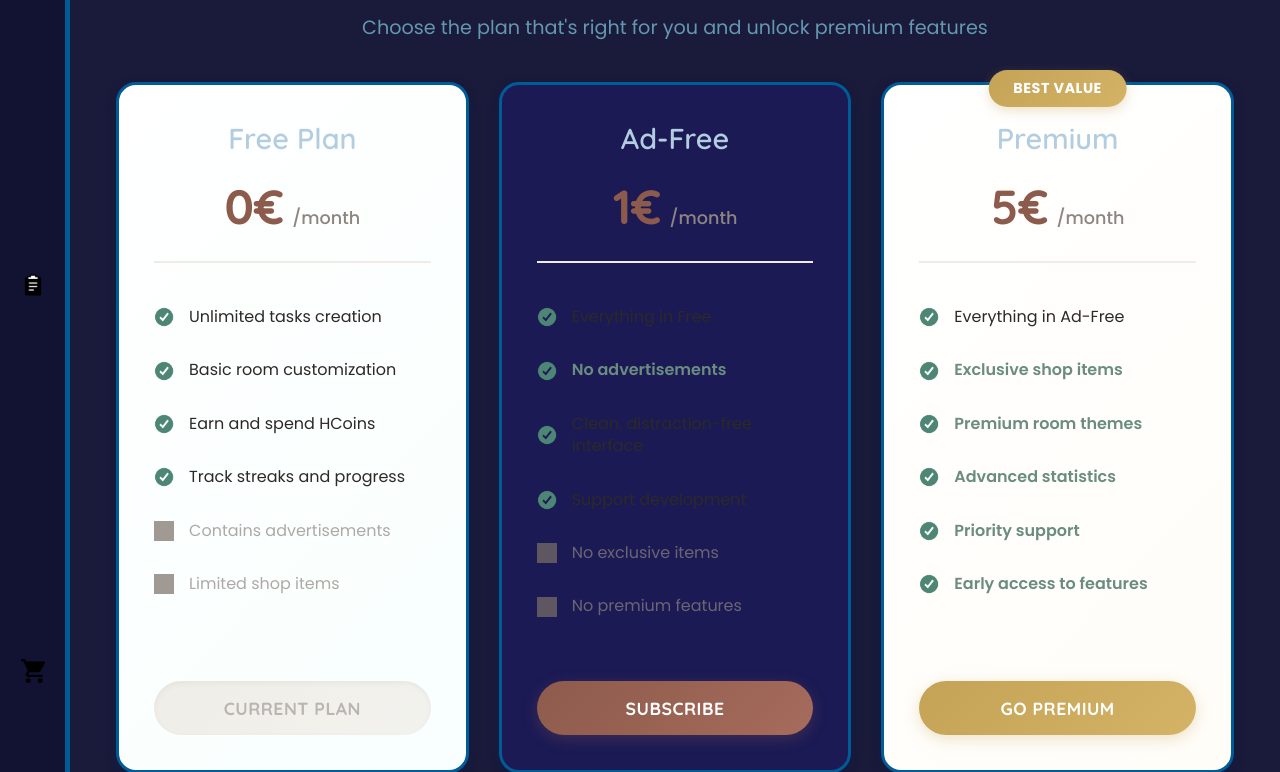
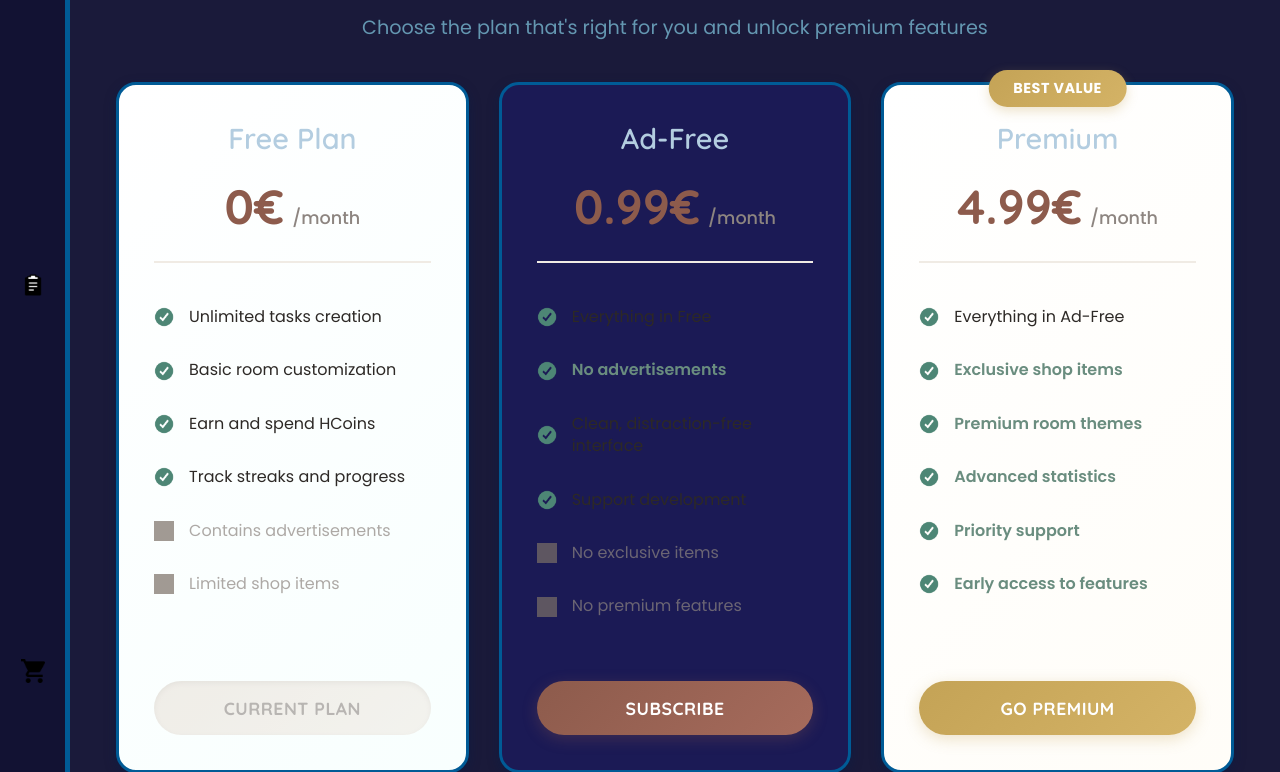
Before and after one commit to JorgeCsstro/Habitus, a PHP site: page /pages/subscription.php in a window 1280 px wide. Shown: the part 146-918 px from the top of the page. Run offline with PHP 8.4, Linux system fonts and the light colour scheme; a user stored in the database is signed in; data comes from the database, SQL or seed files in the repository; data that the repository does not hold is empty; grey boxes are pictures that could not be loaded.

Commit message:
Habiutus: Display prices changes

```diff
--- a/composer.json
+++ /dev/null
@@ -1,6 +0,0 @@
-{
-    "require": {
-        "stripe/stripe-php": "^17.3",
-        "vlucas/phpdotenv": "^5.6"
-    }
-}
--- a/pages/subscription.php
+++ b/pages/subscription.php
@@ -160,7 +160,7 @@ if ($subscriptionExpires) {
                         <div class="plan-header">
                             <h2>Ad-Free</h2>
                             <div class="plan-price">
-                                <span class="price">1€</span>
+                                <span class="price">0.99€</span>
                                 <span class="period">/month</span>
                             </div>
                         </div>
@@ -207,7 +207,7 @@ if ($subscriptionExpires) {
                         <div class="plan-header">
                             <h2>Premium</h2>
                             <div class="plan-price">
-                                <span class="price">5€</span>
+                                <span class="price">4.99€</span>
                                 <span class="period">/month</span>
                             </div>
                         </div>
```
